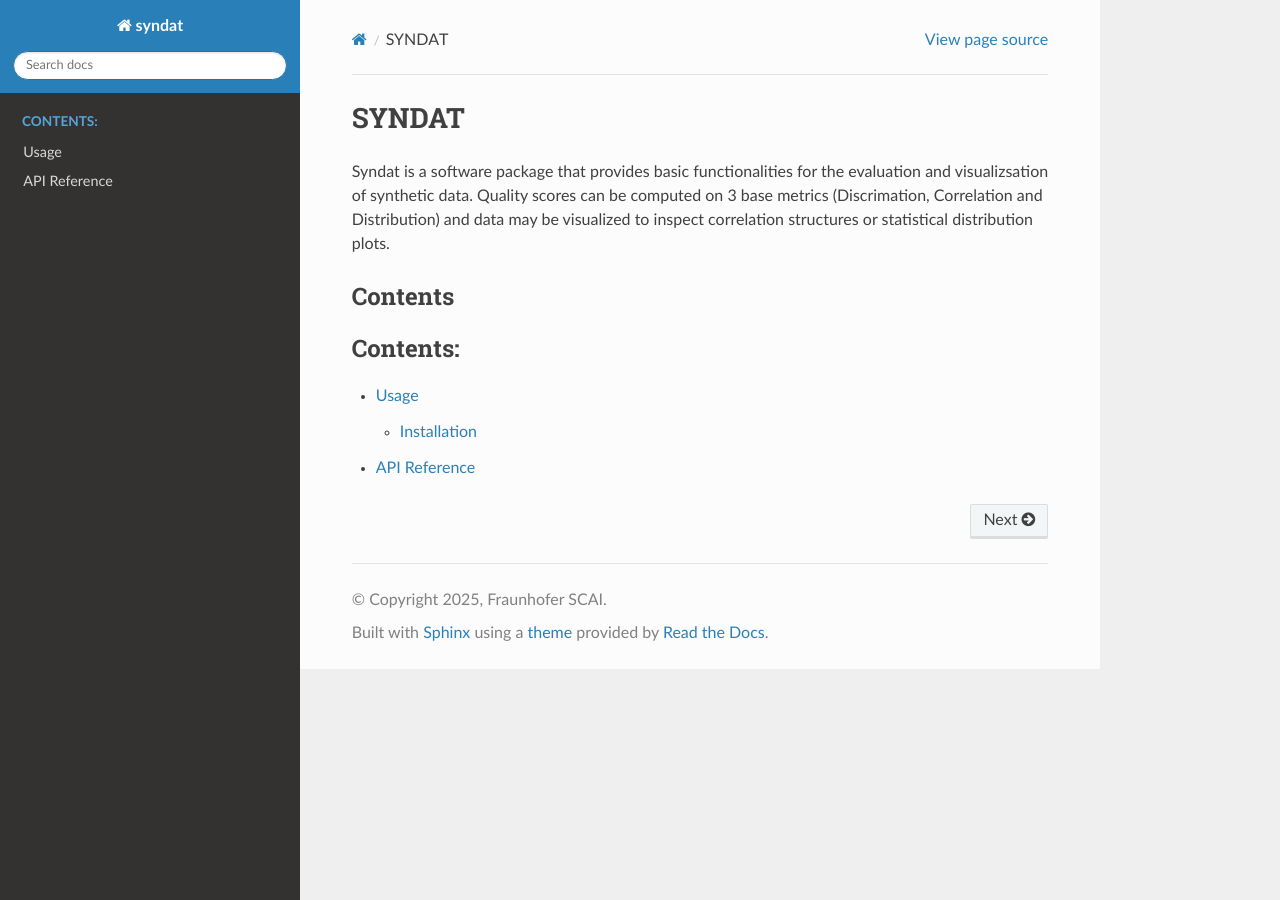
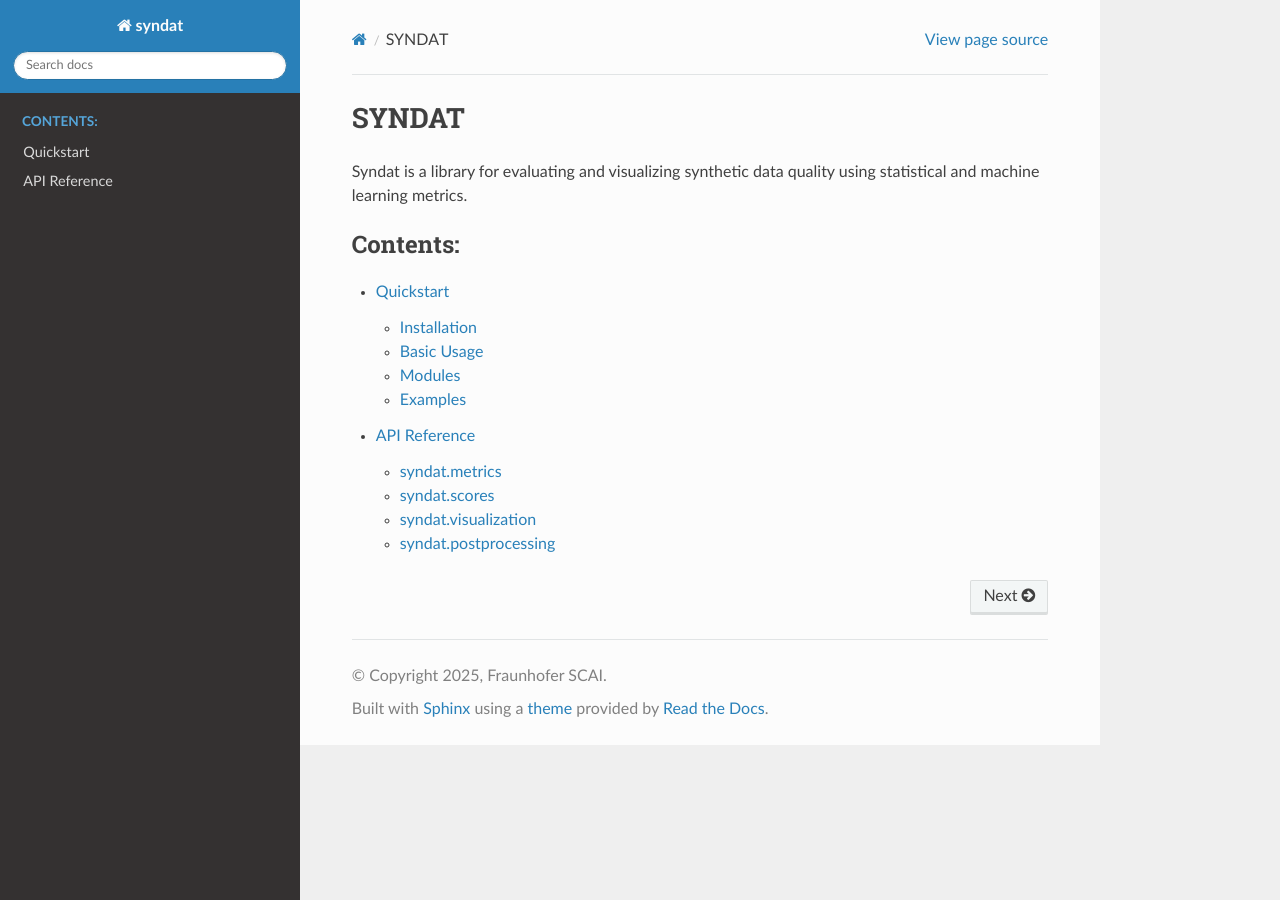
Before and after one commit to SCAI-BIO/syndat, a Sphinx documentation site: the page built from docs/index.rst, in a window 1280 px wide. Built offline with Sphinx 7.4.7 and the Read the Docs theme 3.1.0, drawn with Linux system fonts in a browser that asks for light colours.

Commit message:
chore: restructure API documentation and add quickstart guide

```diff
--- /dev/null
+++ b/docs/api/index.rst
@@ -0,0 +1,10 @@
+API Reference
+=============
+
+.. toctree::
+   :maxdepth: 1
+
+   syndat.metrics
+   syndat.scores
+   syndat.visualization
+   syndat.postprocessing
--- a/docs/conf.py
+++ b/docs/conf.py
@@ -2,7 +2,7 @@ import os
 import sys
 import subprocess
 
-sys.path.insert(0, os.path.abspath('../syndat'))
+sys.path.insert(0, os.path.abspath('..'))
 
 project = 'syndat'
 copyright = '2025, Fraunhofer SCAI'
--- a/docs/index.rst
+++ b/docs/index.rst
@@ -1,14 +1,11 @@
 SYNDAT
-===================================
+======
 
-Syndat is a software package that provides basic functionalities for the evaluation and visualizsation of synthetic data. Quality scores can be computed on 3 base metrics (Discrimation, Correlation and Distribution) and data may be visualized to inspect correlation structures or statistical distribution plots.
-
-Contents
---------
+Syndat is a library for evaluating and visualizing synthetic data quality using statistical and machine learning metrics.
 
 .. toctree::
    :maxdepth: 2
    :caption: Contents:
 
-   usage
-   api
+   quickstart
+   api/index
```
Also changed, not shown: docs/api.rst (deleted, +0 -7 lines), docs/api/syndat.metrics.rst (added, +9 -0 lines), docs/api/syndat.postprocessing.rst (added, +9 -0 lines), docs/api/syndat.scores.rst (added, +9 -0 lines), docs/api/syndat.visualization.rst (added, +9 -0 lines), docs/quickstart.rst (added, +77 -0 lines).
